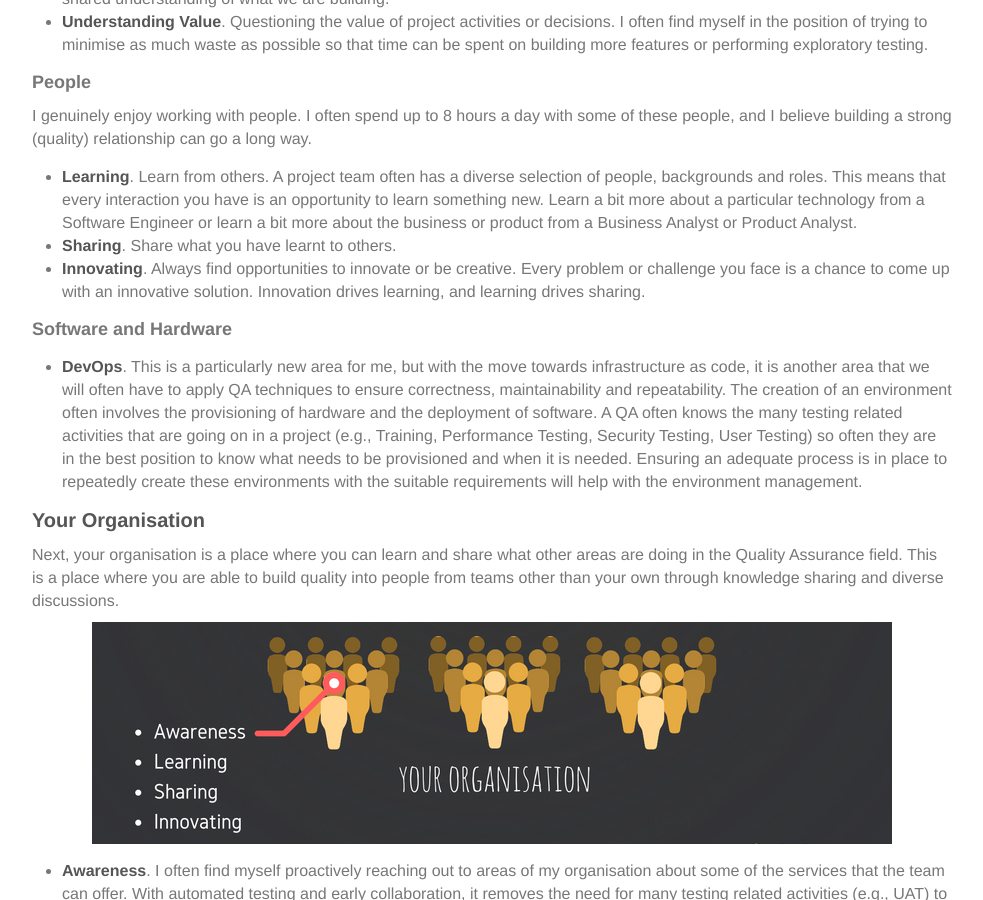
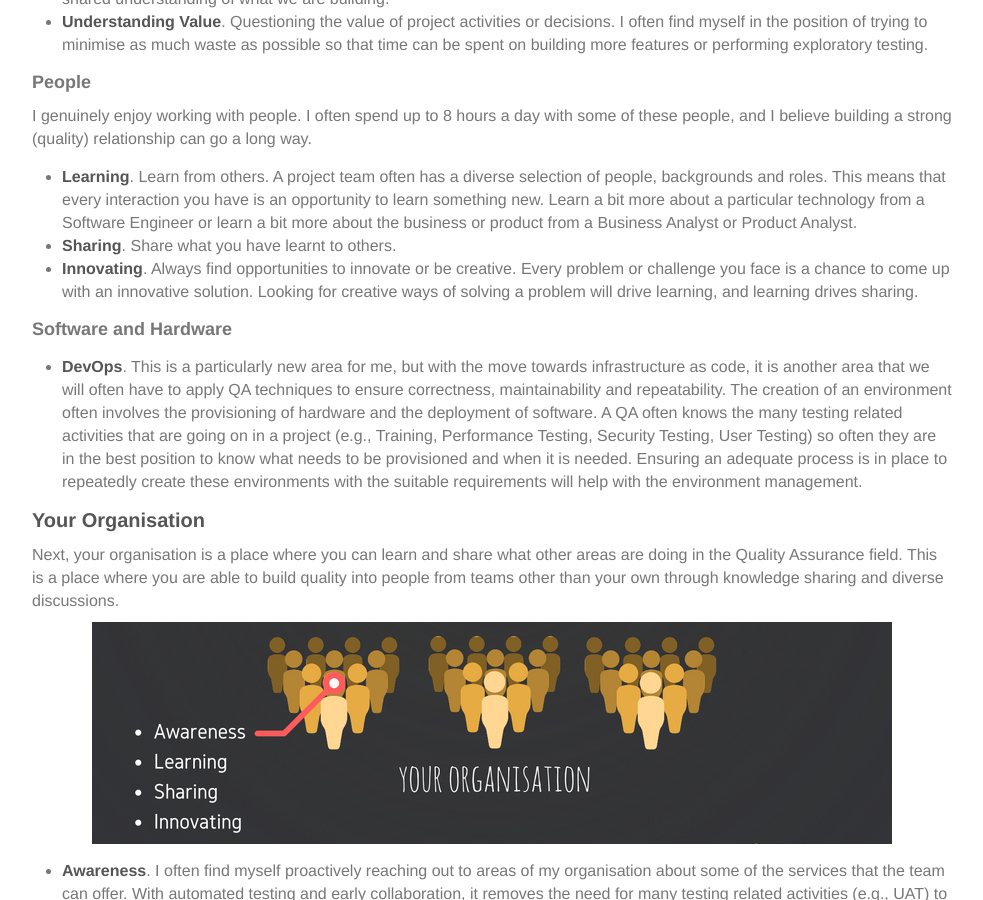
Before and after one commit to the-creative-tester/blog, a Jekyll site: the page built from _posts/2016-09-06-My-Quality-Assurance-Thoughts.md, in a window 1280 px wide and 900 px high, scrolled down 1837 px. Shown: the whole window, without its empty margins (148-1131 px from the left). Built offline with Jekyll 4.4.1, drawn with Linux system fonts in a browser that asks for light colours; nearby versions of some CDN libraries.

Commit message:
update post on Quality Assurance Thoughts

```diff
--- a/_posts/2016-09-06-My-Quality-Assurance-Thoughts.md
+++ b/_posts/2016-09-06-My-Quality-Assurance-Thoughts.md
@@ -44,7 +44,7 @@ I genuinely enjoy working with people.  I often spend up to 8 hours a day with s
 
 * **Learning**.  Learn from others.  A project team often has a diverse selection of people, backgrounds and roles.  This means that every interaction you have is an opportunity to learn something new.  Learn a bit more about a particular technology from a Software Engineer or learn a bit more about the business or product from a Business Analyst or Product Analyst.
 * **Sharing**.  Share what you have learnt to others.
-* **Innovating**.  Always find opportunities to innovate or be creative.  Every problem or challenge you face is a chance to come up with an innovative solution.  Innovation drives learning, and learning drives sharing.
+* **Innovating**.  Always find opportunities to innovate or be creative.  Every problem or challenge you face is a chance to come up with an innovative solution.  Looking for creative ways of solving a problem will drive learning, and learning drives sharing.
 
 #### Software and Hardware
 
```
